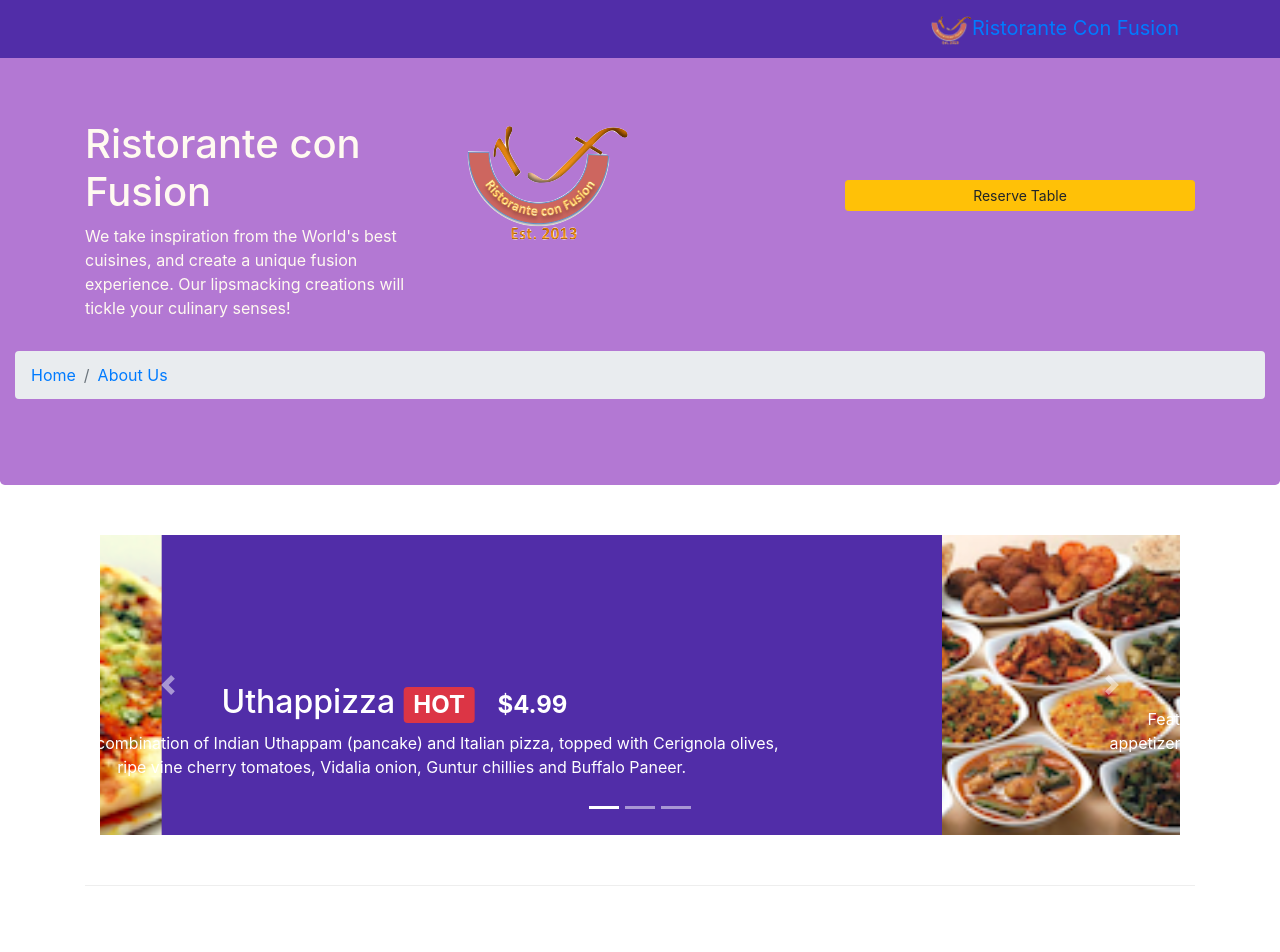
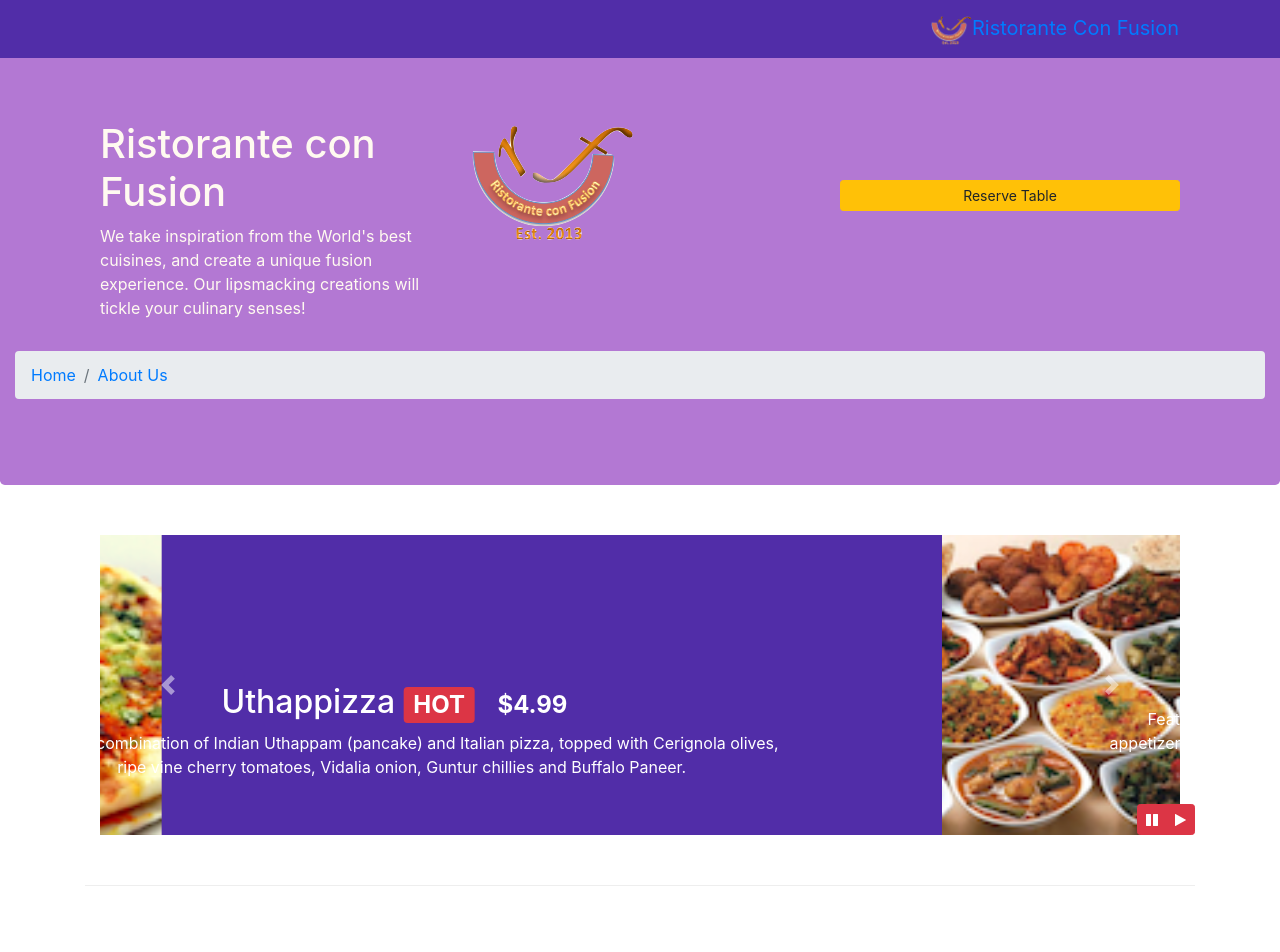
Before and after one commit to floresjacob/conFusion, a website: page index.html in a window 1280 px wide. Shown: the top 952 px of the page. Drawn offline with nearby package versions, Linux system fonts and the light colour scheme.

Commit message:
Bootstrap jQuery

```diff
--- a/index.html
+++ b/index.html
@@ -168,7 +168,7 @@
 
     <header class="jumbotron about-header">
         <div class="container">
-            <div class="row">
+            <div class="row row-header">
                 <div class="col">
                     <h1>Ristorante con Fusion</h1>
                     <p>We take inspiration from the World's best cuisines, and create a unique fusion experience. Our lipsmacking creations will tickle your culinary senses!</p>
@@ -232,18 +232,28 @@
                         </div>
                       </div>
                     </div>
-                    <ol class="carousel-indicators">
-                        <li data-target="#mycarousel" data-slide-to="0" class="active"></li>
+
+                    <!-- Indicators don't light up when active/inactive -->
+                    <!-- <ol class="carousel-indicators">
+                        <li data-target="#mycarousel" data-slide-to="0"></li>
                         <li data-target="#mycarousel" data-slide-to="1"></li>
                         <li data-target="#mycarousel" data-slide-to="2"></li>
-                    </ol>
+                    </ol> -->
+
                     <a class="carousel-control-prev" href="#mycarousel" role="button" data-slide="prev">
                         <span class="carousel-control-prev-icon"></span>
                     </a>
                     <a class="carousel-control-next" href="#mycarousel" role="button" data-slide="next">
                         <span class="carousel-control-next-icon"></span>
                     </a>
-
+                <div class="btn-group" id="carouselButtons">
+                      <button class="btn btn-danger btn-sm" id="carousel-pause">
+                  	    <span class="fa fa-pause"></span>
+                      </button>
+                      <button class="btn btn-danger btn-sm" id="carousel-play">
+                  	    <span class="fa fa-play"></span>
+                      </button>
+                </div>
             </div>
        </div>
      </div>
@@ -362,6 +372,17 @@
         <script src="node_modules/jquery/dist/jquery.min.js"></script>
         <script src="node_modules/tether/dist/js/tether.min.js"></script>
         <script src="node_modules/bootstrap/dist/js/bootstrap.min.js"></script>
+        <script>
+          $(document).ready(function(){
+              $("#mycarousel").carousel( { interval: 2000 } );
+              $("#carousel-pause").click(function(){
+                  $("#mycarousel").carousel('pause');
+              });
+              $("#carousel-play").click(function(){
+                  $("#mycarousel").carousel('cycle');
+              });
+          });
+        </script>
 </body>
 
 </html>
--- a/style.css
+++ b/style.css
@@ -60,12 +60,20 @@ body{
 .carousel {
     background:#512DA8;
 }
+
 .carousel-item {
   height: 300px;
 }
+
 .carousel-item img {
     position: absolute;
     top: 0;
     left: 0;
     min-height: 300px;
 }
+
+#carouselButtons {
+    right:0px;
+    position: absolute;
+    bottom: 0px;
+}
```
